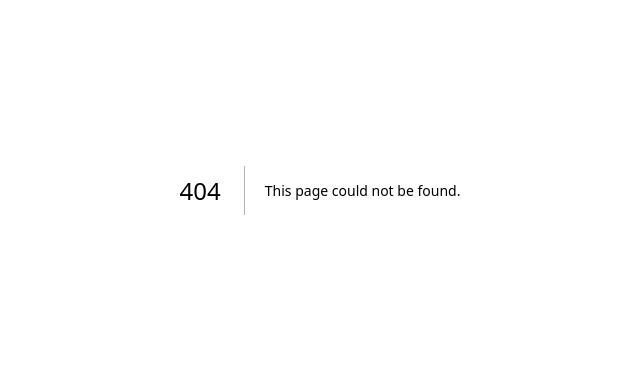
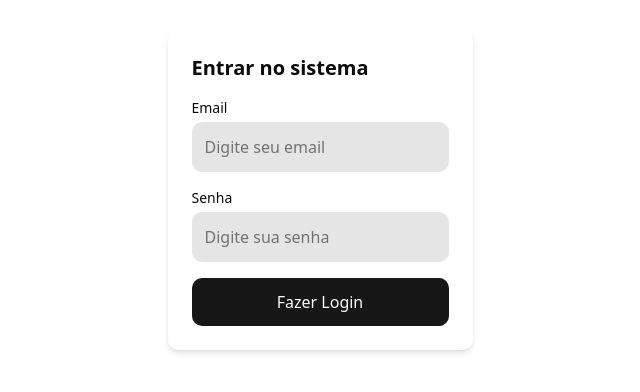
Before and after one commit to guillxr/ebms-Frontend, a Next.js app: page /login in a window 1280 px wide. Before the commit this address had no page. Shown: the part 210-602 px from the top of the page, without its empty margins (320-960 px from the left). Built offline with nearby package versions, Linux system fonts and the light colour scheme.

Commit message:
adding login page

```diff
--- a/package.json
+++ b/package.json
@@ -17,10 +17,11 @@
     "class-variance-authority": "^0.7.1",
     "clsx": "^2.1.1",
     "lucide-react": "^0.525.0",
-    "next": "15.4.1",
+    "next": "^15.4.1",
     "react": "19.1.0",
     "react-dom": "19.1.0",
     "react-hook-form": "^7.60.0",
+    "react-toastify": "^11.0.5",
     "tailwind-merge": "^3.3.1",
     "zod": "^4.0.5"
   },
--- /dev/null
+++ b/src/app/login/page.tsx
@@ -0,0 +1,9 @@
+import LoginForm from "@/components/loginform";
+
+export default function LoginPage() {
+  return (
+    <div className="min-h-screen flex items-center justify-center bg-background text-foreground">
+      <LoginForm />
+    </div>
+  );
+}
--- /dev/null
+++ b/src/components/loginform.tsx
@@ -0,0 +1,82 @@
+"use client";
+
+import { useForm } from "react-hook-form";
+import { zodResolver } from "@hookform/resolvers/zod";
+import { loginSchema, LoginFormData } from "@/lib/validation";
+import { toast } from "react-toastify";
+import { useState } from "react";
+
+export default function LoginForm() {
+  const [loading, setLoading] = useState(false);
+
+  const {
+    register,
+    handleSubmit,
+    formState: { errors },
+  } = useForm<LoginFormData>({
+    resolver: zodResolver(loginSchema),
+    mode: "onChange", // validator em tempo real
+  });
+
+  const onSubmit = async (data: LoginFormData) => {
+    setLoading(true);
+    try {
+      console.log("Login data", data);
+      // Simulator de autenticação — aqui voce pode conectar com uma API
+      await new Promise((r) => setTimeout(r, 1500));
+
+      toast.success("Login realizado com sucesso!");
+    } catch {
+      toast.error("Erro ao logar. Verifique os dados e tente novamente.");
+    } finally {
+      setLoading(false);
+    }
+  };
+
+  return (
+    <form
+      onSubmit={handleSubmit(onSubmit)}
+      className="space-y-4 bg-card text-card-foreground p-6 rounded-lg shadow-md"
+    >
+      <h2 className="text-xl font-semibold">Entrar no sistema</h2>
+
+      <div>
+        <label className="block mb-1 text-sm" htmlFor="email">Email</label>
+        <input
+          id="email"
+          type="email"
+          {...register("email")}
+          className="w-full p-3 border border-border rounded-lg focus:ring focus:outline-none bg-input text-black dark:text-white"
+          placeholder="Digite seu email"
+        />
+        {errors.email && (
+          <p className="text-red-500 text-sm mt-1">{errors.email.message}</p>
+        )}
+      </div>
+
+      <div>
+        <label className="block mb-1 text-sm" htmlFor="password">Senha</label>
+        <input
+          id="password"
+          type="password"
+          {...register("password")}
+          className="w-full p-3 border border-border rounded-lg focus:ring focus:outline-none bg-input text-black dark:text-white"
+          placeholder="Digite sua senha"
+        />
+        {errors.password && (
+          <p className="text-red-500 text-sm mt-1">
+            {errors.password.message}
+          </p>
+        )}
+      </div>
+
+      <button
+        type="submit"
+        disabled={loading}
+        className="w-full py-3 px-4 bg-primary text-primary-foreground rounded-lg hover:opacity-90 disabled:opacity-50"
+      >
+        {loading ? "Entrando..." : "Fazer Login"}
+      </button>
+    </form>
+  );
+}
--- /dev/null
+++ b/src/lib/validation.ts
@@ -0,0 +1,8 @@
+import { z } from "zod";
+
+export const loginSchema = z.object({
+  email: z.string().min(1, "Email é obrigatório").email("Email inválido"),
+  password: z.string().min(6, "A senha deve ter no mínimo 6 caracteres"),
+});
+
+export type LoginFormData = z.infer<typeof loginSchema>;
```
Also changed, not shown: 1 other file (tests, documents, lock files or other folders).
